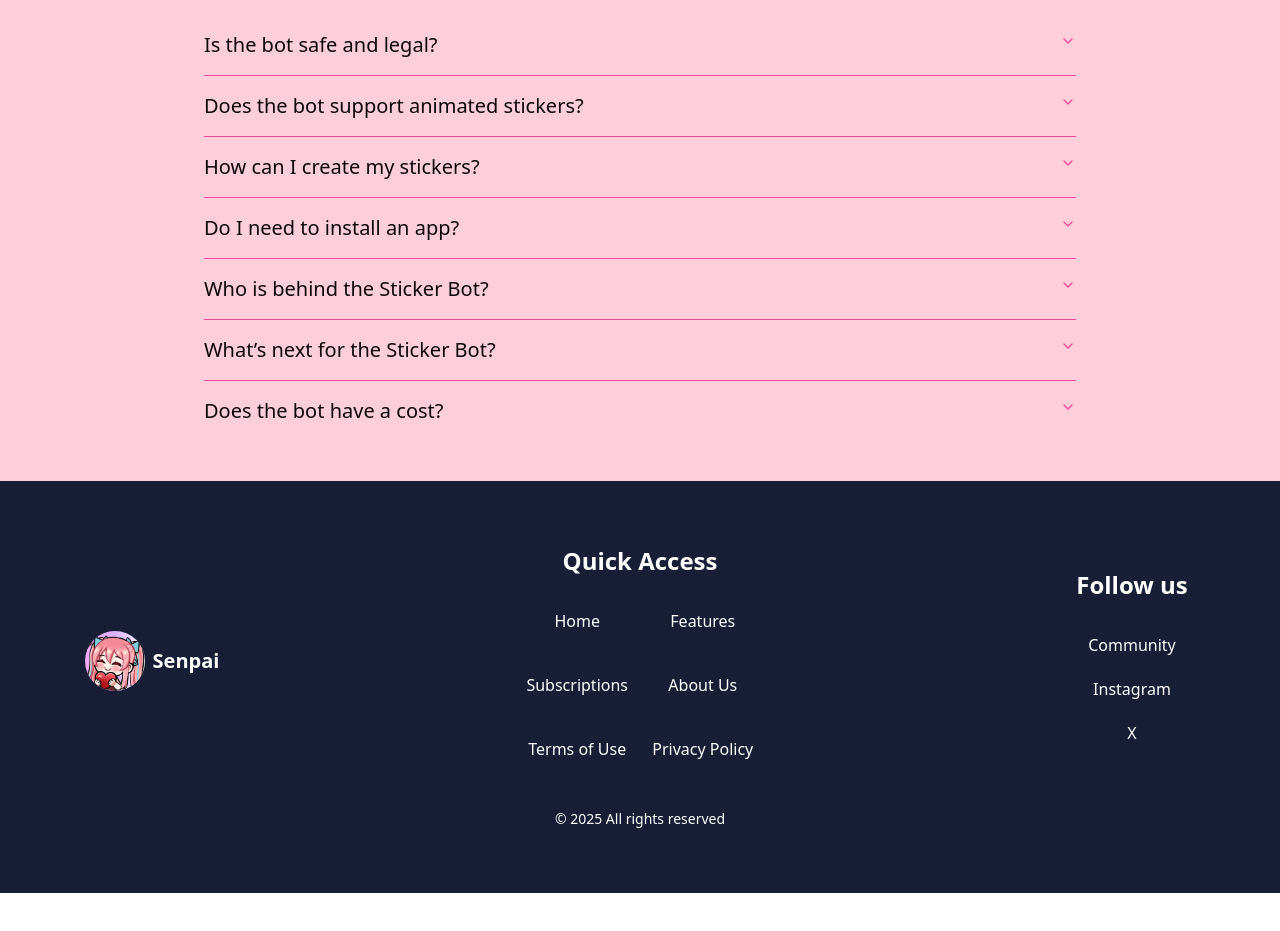
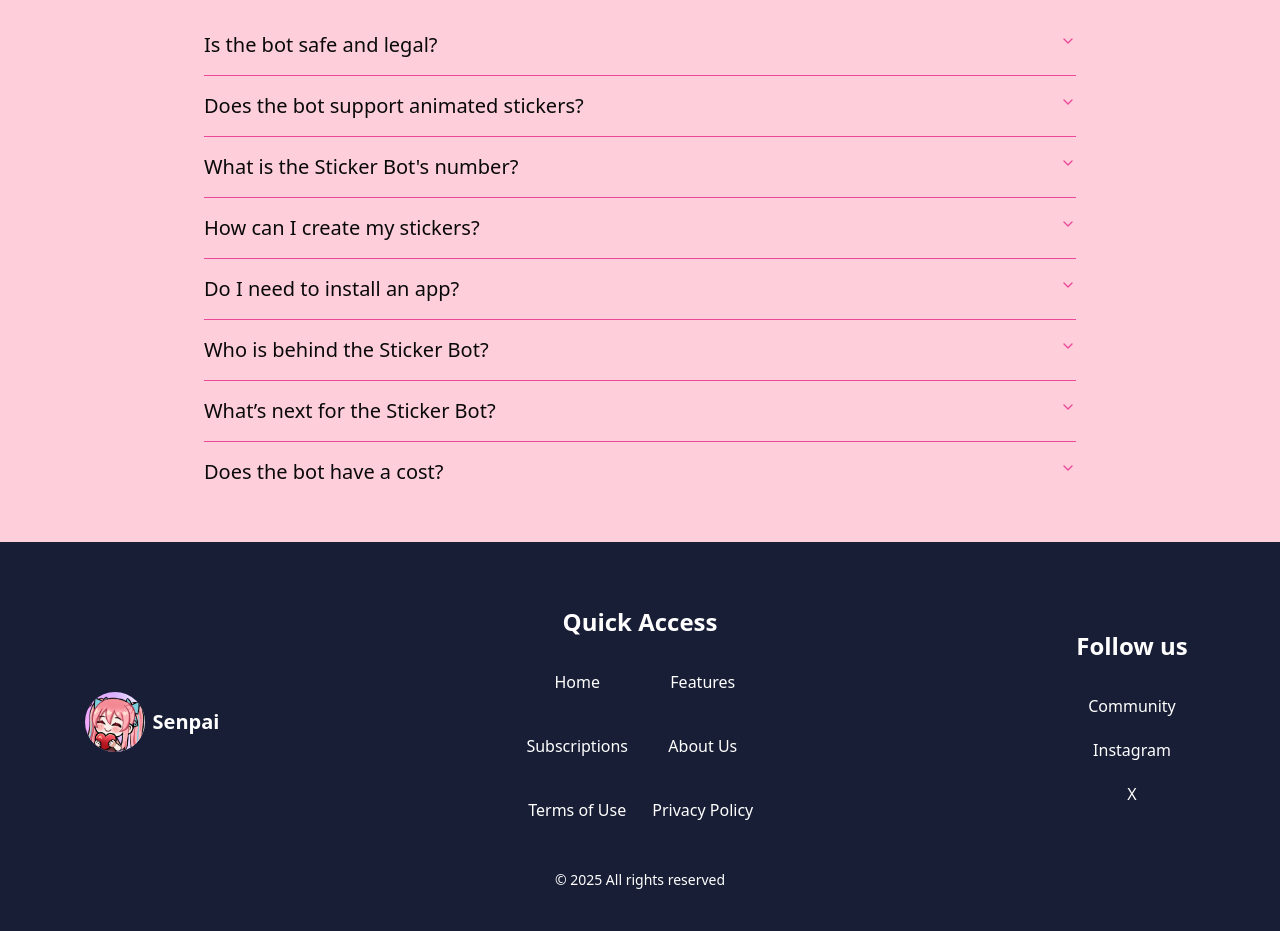
Before and after one commit to PedroMarques391/senpaiLP, a Next.js app: page /en in a window 1280 px wide. Shown: the part 4020-4951 px from the top of the page. Before the commit the page ends 4913 px from the top, so only its background shows below. Built offline with nearby package versions, Linux system fonts and the light colour scheme.

Commit message:
feat: add new question and answer in the faq.

```diff
--- a/messages/en.json
+++ b/messages/en.json
@@ -322,6 +322,10 @@
             "q7": {
                 "question": "Does the bot have a cost?",
                 "answer": "Currently, the bot offers both free and VIP versions, depending on your needs. Check our subscriptions to learn more."
+            },
+            "q8": {
+                "question": "What is the Sticker Bot's number?",
+                "answer": "+55 54 99715-3068 Send an image and start creating your own stickers instantly!"
             }
         },
         "dialog": {
--- a/messages/es.json
+++ b/messages/es.json
@@ -323,6 +323,10 @@
             "q7": {
                 "question": "¿El bot tiene algún costo?",
                 "answer": "Actualmente, el bot puede tener versiones gratuitas y versiones VIP, dependiendo de tu necesidad. Consulta nuestras suscripciones para saber más."
+            },
+            "q8": {
+                "question": "¿Cuál es el número del Sticker Bot?",
+                "answer": "+55 54 99715-3068 ¡Envía una imagen y comienza a crear tus propios stickers al instante!"
             }
         },
         "dialog": {
--- a/messages/jp.json
+++ b/messages/jp.json
@@ -322,6 +322,10 @@
             "q7": {
                 "question": "ボットは有料ですか？",
                 "answer": "現在、ボットにはあなたのニーズに応じて無料版とVIP版があります。詳細については、私たちのサブスクリプションをご覧ください。"
+            },
+            "q8": {
+                "question": "ステッカーボットの番号は何ですか?",
+                "answer": "+55 54 99715-3068 画像を送信して、すぐに独自のステッカーを作成し始めましょう！"
             }
         },
         "dialog": {
--- a/messages/pt.json
+++ b/messages/pt.json
@@ -327,6 +327,10 @@
             "q7": {
                 "question": "O bot tem custo?",
                 "answer": "Atualmente o bot pode ter versões gratuitas e versões VIP, dependendo da sua necessidade. Consulte nossas assinaturas para saber mais."
+            },
+            "q8": {
+                "question": "Qual é o número do Bot de Figurinha?",
+                "answer": "+55 54 99715-3068 Envie uma imagem e comece a criar suas próprias figurinhas instantaneamente!"
             }
         },
         "dialog": {
--- a/src/data/data.faq.ts
+++ b/src/data/data.faq.ts
@@ -3,6 +3,7 @@ import { IFaq } from "../types";
 export const faq: IFaq[] = [
   { id: 1, question: "q1.question", answer: "q1.answer" },
   { id: 2, question: "q2.question", answer: "q2.answer" },
+  { id: 8, question: "q8.question", answer: "q8.answer" },
   { id: 3, question: "q3.question", answer: "q3.answer" },
   { id: 4, question: "q4.question", answer: "q4.answer" },
   { id: 5, question: "q5.question", answer: "q5.answer" },
```
Lines whose indentation alone changed are shown as unchanged.
